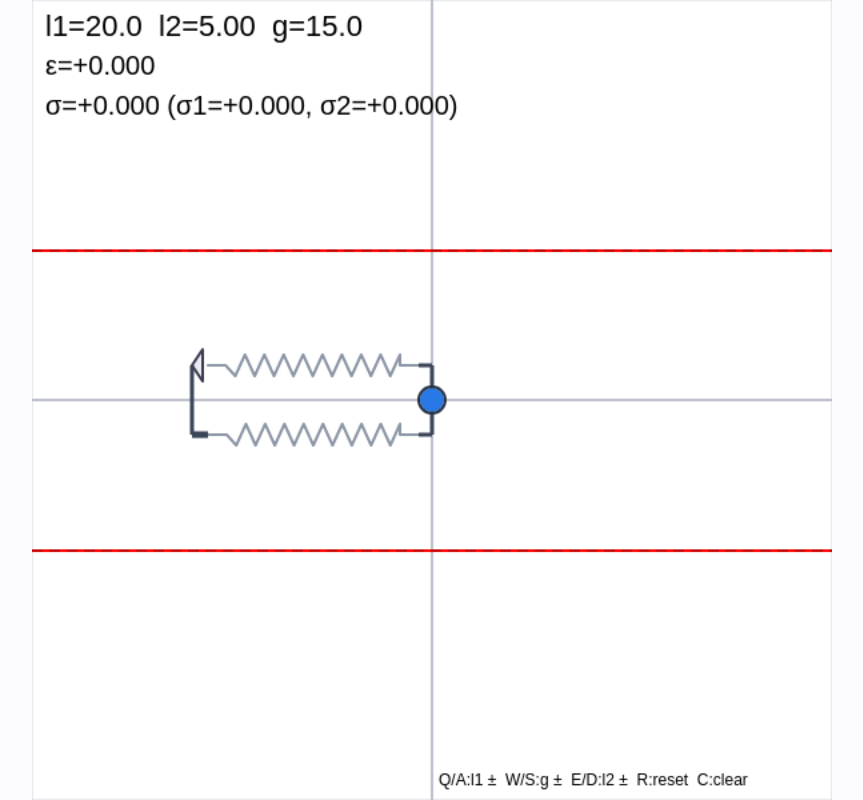
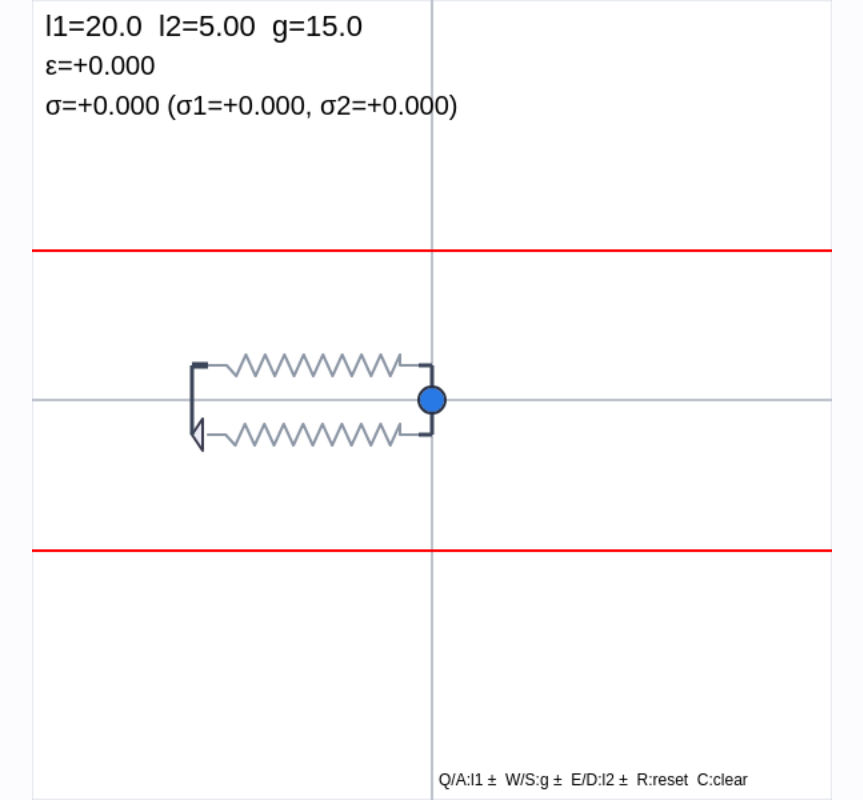
Before and after one commit to yakagawa/rheological, a plain HTML site: page hardening_total_strain.html in a window 1280 px wide. Shown: the whole page, without its empty margins (208-1071 px from the left). Drawn offline with Linux system fonts and the light colour scheme.

Commit message:
Add files via upload

```diff
--- a/hardening_total_strain.html
+++ b/hardening_total_strain.html
@@ -46,6 +46,8 @@ const GRAY = 'rgb(140,150,165)';
 const AXIS = 'rgb(190,195,205)';
 const FRAME = 'rgb(210,215,225)';
 const ROD_COLOR = 'rgb(60,70,90)';
+const YIELD_COLOR = 'rgb(255,0,0)';
+const YIELD0_COLOR = 'rgb(225,170,170)';
 
 const PLOT = { left: 0, top: 0, width: WIDTH, height: HEIGHT, right: WIDTH, bottom: HEIGHT };
 
@@ -405,9 +407,12 @@ function drawPlotAndModel() {
   const xAnchor = xFromEps(epsAnchor0);
   const triWPx = TRI_EPS * pxPerEps;
 
+  // NOTE: the "Top"/"Bot" suffixes below denote branch 1 (g--E1) and
+  // branch 2 (E2). The two y-values are swapped so that the plain spring
+  // (branch 2) is drawn above and the slider branch below.
   const epsAnchorTop = epsAnchor0 + model.epsP;
   const xAnchorTop = xFromEps(epsAnchorTop);
-  const yTop = yCenter - gapV;
+  const yTop = yCenter + gapV;
   drawSliderTriangle(xAnchorTop, yTop, triWPx, 24, 'rgb(235,235,245)');
   const xCoilLTop = xAnchorTop + triWPx + 4;
 
@@ -421,7 +426,7 @@ function drawPlotAndModel() {
   const coil1LenEps = Math.max(0.10, L0_VIS_EPS + epsE1);
   const coil1PxNominal = coil1LenEps * pxPerEps;
 
-  const yBot = yCenter + gapV;
+  const yBot = yCenter - gapV;
   const xCoilLBot = xAnchor + 12;
   drawLine(ROD_COLOR, xAnchor, yBot, xCoilLBot, yBot, 5);
 
@@ -458,18 +463,21 @@ function drawPlotAndModel() {
   drawCircle('rgb(40,50,70)', xEps, yCenter, 10, false, 2);
 
   const epsNow = epsFromX(xr);
+
+  // reference threshold at ε=0 (σ1 = ±g, i.e. σ2 = 0)
+  const yPlus0 = toXY(eMin, model.g)[1];
+  const yMinus0 = toXY(eMin, -model.g)[1];
+  drawDashedLine(YIELD0_COLOR, PLOT.left, yPlus0, PLOT.right, yPlus0, 1.5, 6, 5);
+  drawDashedLine(YIELD0_COLOR, PLOT.left, yMinus0, PLOT.right, yMinus0, 1.5, 6, 5);
+
+  // current threshold: σ = ±g + E2 ε  (translates with the parallel spring)
   const sigmaThreshPlus = model.g + model.E2 * epsNow;
   const sigmaThreshMinus = -model.g + model.E2 * epsNow;
 
   const yPlus = toXY(eMin, sigmaThreshPlus)[1];
   const yMinus = toXY(eMin, sigmaThreshMinus)[1];
-  drawLine('rgb(255,0,0)', PLOT.left, yPlus, PLOT.right, yPlus, 2);
-  drawLine('rgb(255,0,0)', PLOT.left, yMinus, PLOT.right, yMinus, 2);
-
-  const yGPlus = toXY(eMin, model.g)[1];
-  const yGMinus = toXY(eMin, -model.g)[1];
-  drawDashedLine('rgb(200,0,0)', PLOT.left, yGPlus, PLOT.right, yGPlus, 2, 8, 5);
-  drawDashedLine('rgb(200,0,0)', PLOT.left, yGMinus, PLOT.right, yGMinus, 2, 8, 5);
+  drawLine(YIELD_COLOR, PLOT.left, yPlus, PLOT.right, yPlus, 2);
+  drawLine(YIELD_COLOR, PLOT.left, yMinus, PLOT.right, yMinus, 2);
 }
 
 function drawInfo() {
```
Also changed, not shown: hardening_plastic_strain.html (+7 -7 lines).
